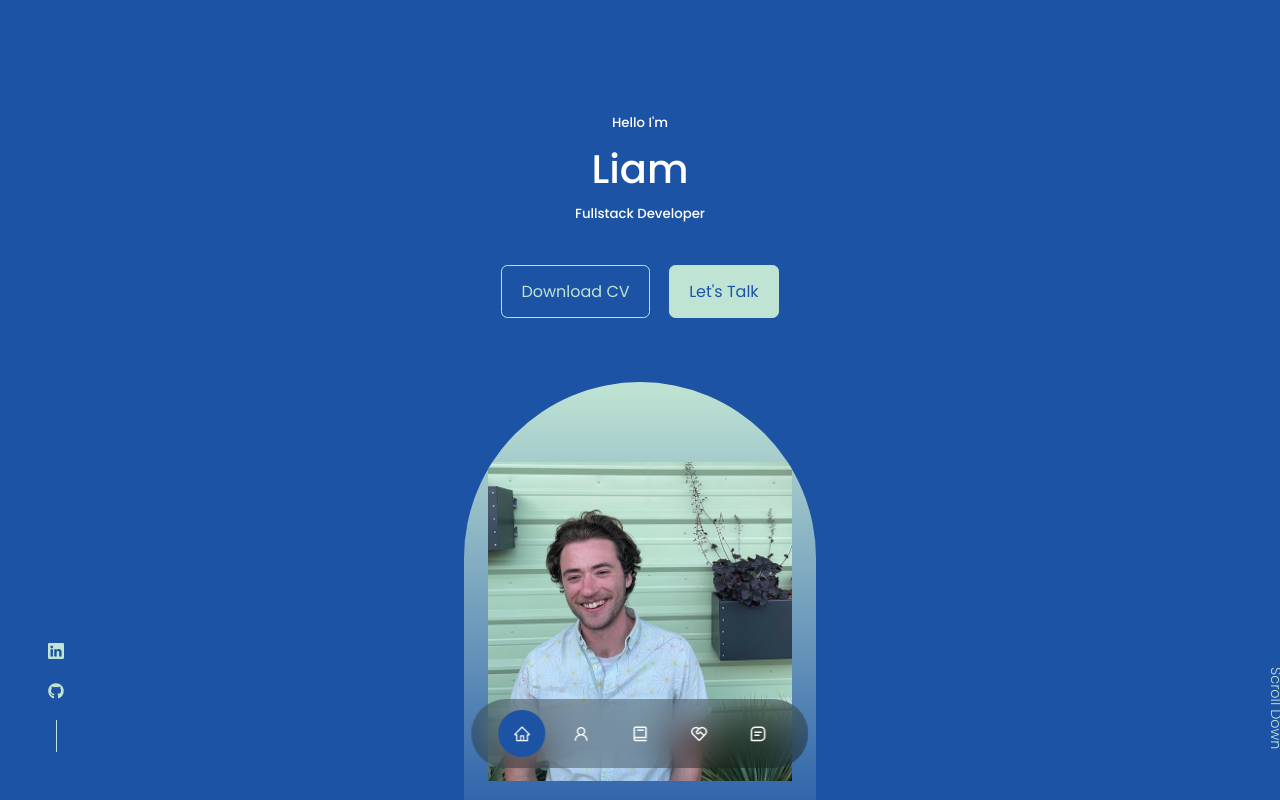
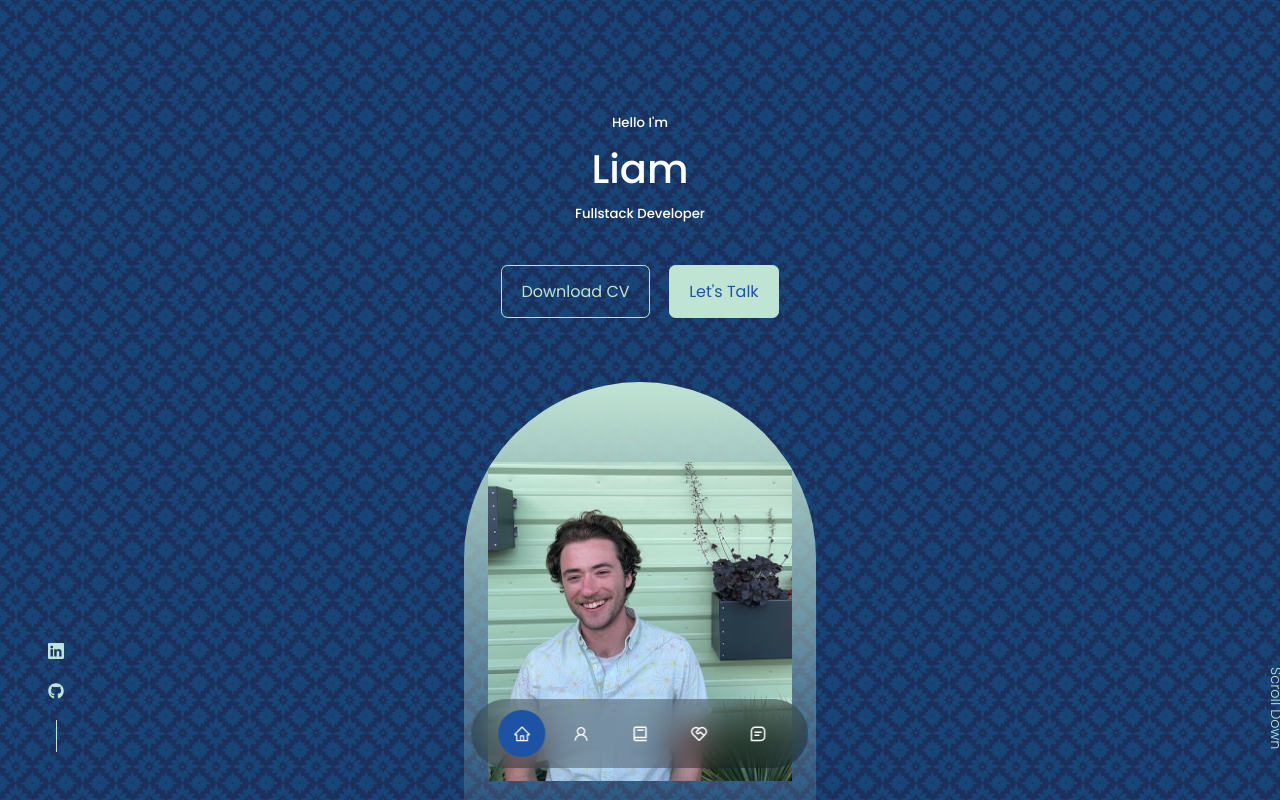
Before and after one commit to lcmpbll/react-portfolio, a React (Create React App) app: page / in a window 1280 px wide. Shown: the top 800 px of the page. Built offline with nearby package versions, Linux system fonts and the light colour scheme.

Commit message:
Update background

```diff
--- a/src/index.css
+++ b/src/index.css
@@ -39,7 +39,7 @@ body {
   background: var(--color-bg);
   color: var(--color-white);
   line-height: 1.7;
-  /* background-image: url(../src/assets) */
+  background-image: url(../src/assets/moroccan-flower-dark.png);
 }
 
 /* ================== GENERAL STYLES ================= */
```
Also changed, not shown: src/assets/moroccan-flower-dark.png (added).
